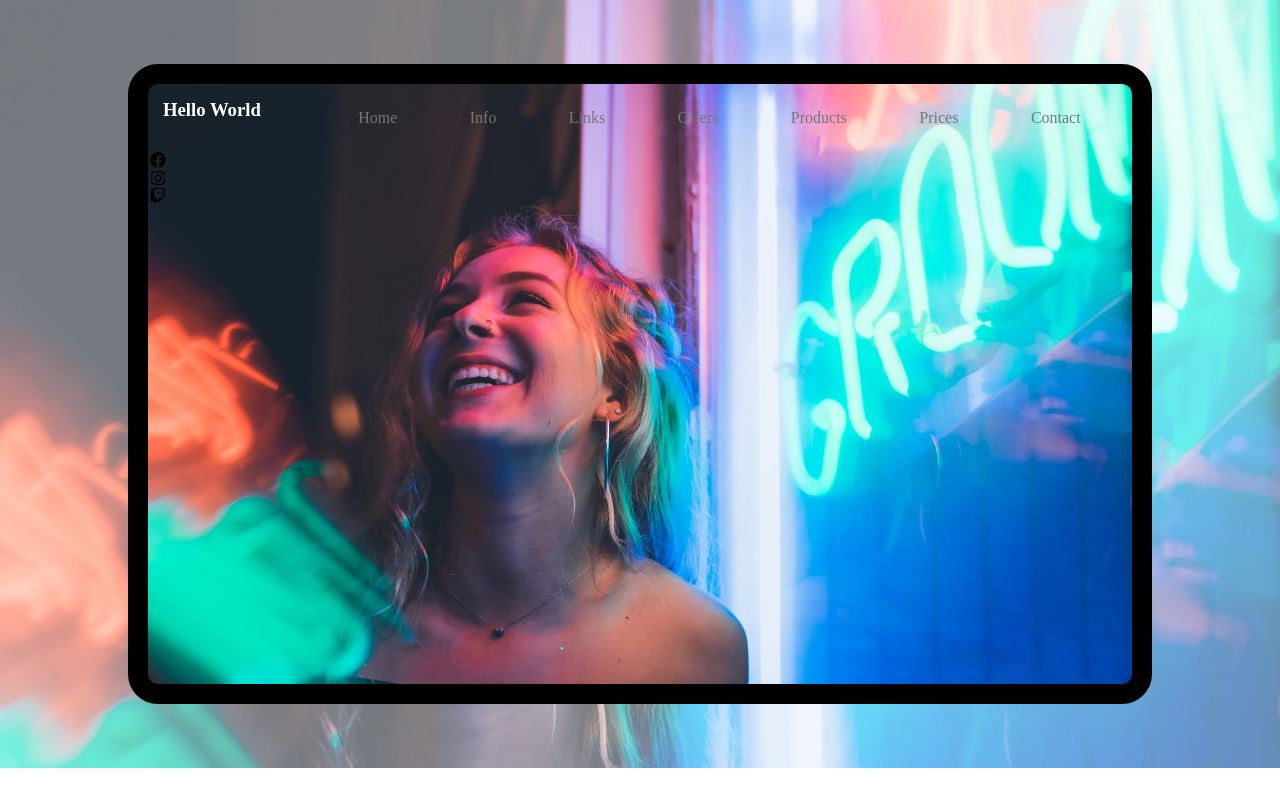
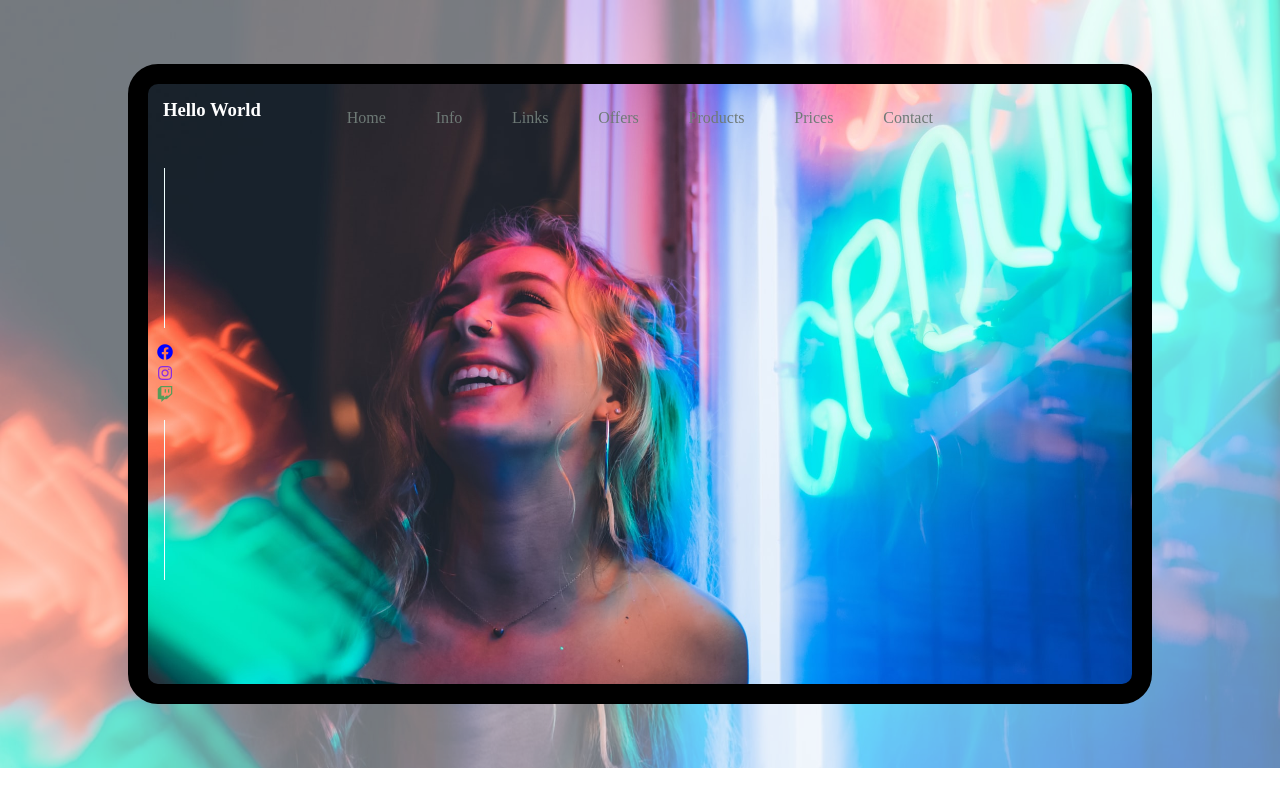
Before and after one commit to kariuki-kariuki/portfolio-landing-page, a plain HTML site: page index.html in a window 1280 px wide. Drawn offline with Linux system fonts and the light colour scheme.

Commit message:
st: last setup

```diff
--- a/index.html
+++ b/index.html
@@ -18,7 +18,7 @@
                     <div class="col-2 col-s-2">
                         <h3>Hello World</h3>
                     </div>
-                    <div class="col-10 col-s-10">
+                    <div class="col-8 col-s-8">
                         <nav>
                             <ul>
                                 <li>Home</li>
@@ -34,10 +34,13 @@
                 </div>
             </header>
 
-            <span class="arrow"></span>
-            <p><span class=" fab fa-facebook fa-fw"></span></p>
-            <p><span class=" fab fa-instagram fa-fw"></span></p>
-            <p><span class=" fab fa-twitch fa-fw"></span></p>
+            <div class="social">
+                <span class="arrow"></span>
+                <p><span class=" fab fa-facebook fa-fw fb"></span></p>
+                <p><span class=" fab fa-instagram fa-fw ig"></span></p>
+                <p><span class=" fab fa-twitch fa-fw tw"></span></p>
+                <span class="arrow"></span>
+            </div>
         </div>
     </div>
 </body>
--- a/style.css
+++ b/style.css
@@ -46,6 +46,7 @@ nav{
 
 nav ul{
     display: flex;
+    flex-wrap: wrap;
     list-style: none;
     justify-content: space-around;
 }
@@ -58,6 +59,31 @@ nav li{
 
 nav li:hover{
     background-color: azure;
+}
+
+.arrow{
+    display: block;
+    width: 1px;
+    height: 20vh;
+    background-color: azure;
+    margin: 16px;
+}
+
+.ig{
+    color: blueviolet;
+    margin-left: 7px;
+    margin-bottom: 5px;
+}
+.fb{
+    color: blue;
+    margin-left: 7px;
+    margin-bottom: 5px;
+
+}
+.tw{
+    color: rgb(86, 156, 89);
+    margin-left: 7px;
+
 }
 
 
```
